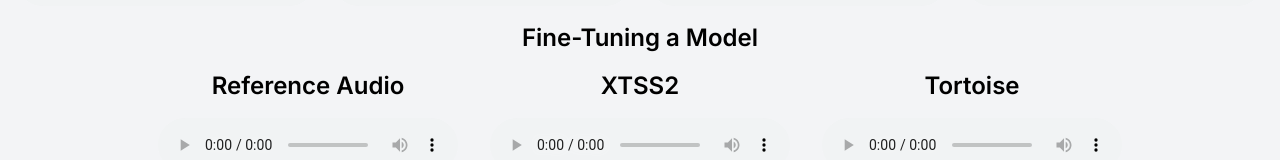
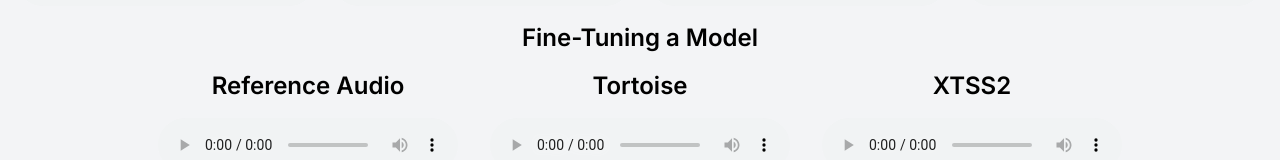
Before and after one commit to DemeulemeesterTibe/rp-tibedm, a Next.js app in the folder app/web/: page /models in a window 1280 px wide. Shown: the part 379-539 px from the top of the page. Built offline with nearby package versions, Linux system fonts and the light colour scheme.

Commit message:
Update model names in ModelDifferences component

```diff
--- a/app/web/src/components/component/model-differences.tsx
+++ b/app/web/src/components/component/model-differences.tsx
@@ -76,16 +76,16 @@
               </audio>
             </div>
             <div className="flex flex-col space-y-4 items-center">
-              <h3 className="text-2xl font-semibold">XTSS2</h3>
+              <h3 className="text-2xl font-semibold">Tortoise</h3>
               <audio controls>
-                <source src="/audio/modelDiff/obamaXtssFineTune.wav" type="audio/wav" />
+                <source src="/audio/modelDiff/obamaTortoiseFineTune.wav" type="audio/wav" />
                 Your browser does not support the audio element.
               </audio>
             </div>
             <div className="flex flex-col space-y-4 items-center">
-              <h3 className="text-2xl font-semibold">Tortoise</h3>
+              <h3 className="text-2xl font-semibold">XTSS2</h3>
               <audio controls>
-                <source src="/audio/modelDiff/obamaTortoiseFineTune.wav" type="audio/wav" />
+                <source src="/audio/modelDiff/obamaXtssFineTune.wav" type="audio/wav" />
                 Your browser does not support the audio element.
               </audio>
             </div>
@@ -97,13 +97,13 @@
             </div>
             <div className="flex flex-col space-y-4 items-center">
               <audio controls>
-                <source src="/audio/modelDiff/nathanXtssFineTune.wav" type="audio/wav" />
+                <source src="/audio/modelDiff/nathanTortoiseFineTune.wav" type="audio/wav" />
                 Your browser does not support the audio element.
               </audio>
             </div>
             <div className="flex flex-col space-y-4 items-center">
               <audio controls>
-                <source src="/audio/modelDiff/nathanTortoiseFineTune.wav" type="audio/wav" />
+                <source src="/audio/modelDiff/nathanXtssFineTune.wav" type="audio/wav" />
                 Your browser does not support the audio element.
               </audio>
             </div>
```
Also changed, not shown: 1 other file (tests, documents, lock files or other folders).
